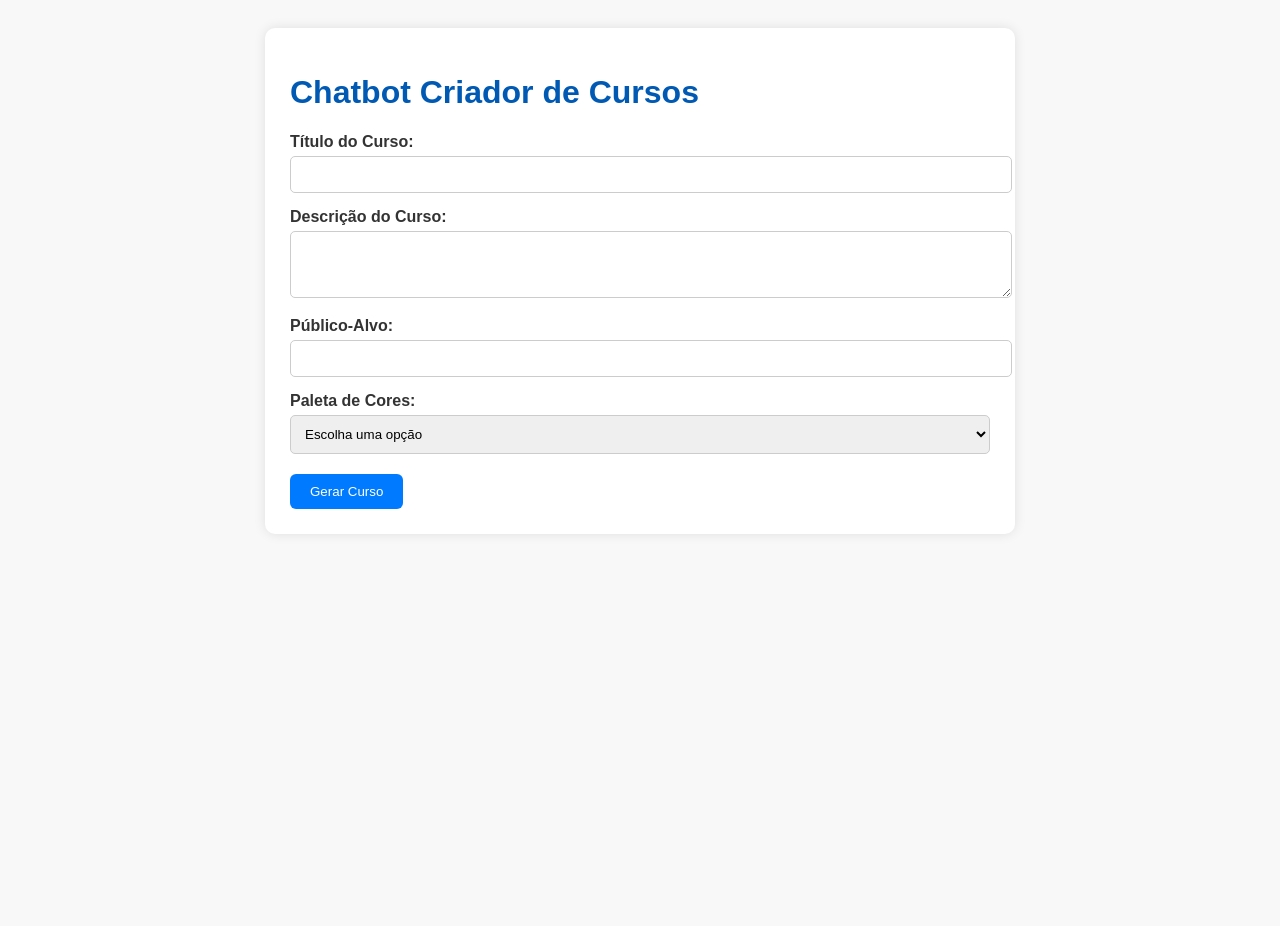
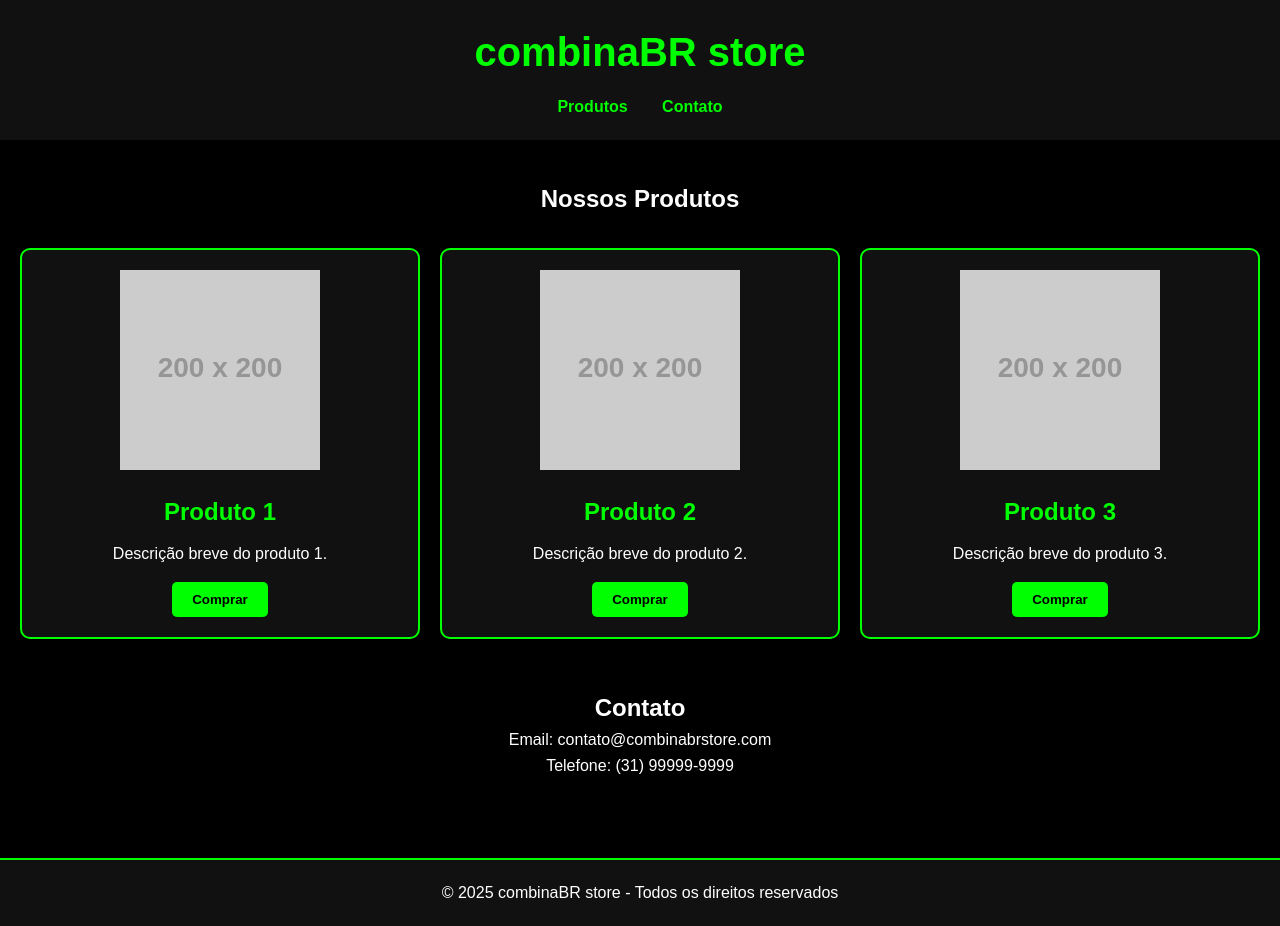
Before and after one commit to Miguelmouramuniz/Hacker-site, a plain HTML site: page index.html in a window 1280 px wide. Before the commit the page ends 800 px from the top, so only its background shows below. Drawn offline with Linux system fonts and the light colour scheme; placeholder pictures from the web are drawn by us.

Commit message:
Update index.html

```diff
--- a/index.html
+++ b/index.html
@@ -1,146 +1,154 @@
 <!DOCTYPE html>
 <html lang="pt-BR">
 <head>
-  <meta charset="UTF-8" />
-  <meta name="viewport" content="width=device-width, initial-scale=1.0"/>
-  <title>Criador de Cursos Profissionais</title>
+    <meta charset="UTF-8">
+    <meta name="viewport" content="width=device-width, initial-scale=1.0">
+    <title>combinaBR store</title>
     <style>
+        /* Reset básico */
+        * {
+            margin: 0;
+            padding: 0;
+            box-sizing: border-box;
+            font-family: Arial, sans-serif;
+        }
+
         body {
-      font-family: Arial, sans-serif;
+            background-color: #000;
+            color: #fff;
+            line-height: 1.6;
+        }
+
+        a {
+            color: #00ff00;
+            text-decoration: none;
+        }
+
+        header {
+            background-color: #111;
             padding: 20px;
-      background: #f8f8f8;
-      color: #333;
+            text-align: center;
         }
-    h1 {
-      color: #0059b3;
+
+        header h1 {
+            color: #00ff00;
+            font-size: 2.5em;
         }
-    .container {
-      max-width: 700px;
-      margin: auto;
-      background: white;
-      padding: 25px;
-      border-radius: 10px;
-      box-shadow: 0 0 12px rgba(0,0,0,0.1);
+
+        nav {
+            margin-top: 10px;
         }
-    label {
-      display: block;
-      margin-top: 15px;
+
+        nav a {
+            margin: 0 15px;
             font-weight: bold;
         }
-    input[type="text"], textarea, select {
-      width: 100%;
-      padding: 10px;
-      margin-top: 5px;
+
+        main {
+            padding: 40px 20px;
+        }
+
+        .produtos {
+            display: grid;
+            grid-template-columns: repeat(auto-fit, minmax(250px, 1fr));
+            gap: 20px;
+        }
+
+        .produto {
+            background-color: #111;
+            padding: 20px;
+            border: 2px solid #00ff00;
+            border-radius: 10px;
+            text-align: center;
+            transition: transform 0.3s;
+        }
+
+        .produto:hover {
+            transform: scale(1.05);
+        }
+
+        .produto img {
+            max-width: 100%;
+            height: auto;
+            margin-bottom: 15px;
+        }
+
+        .produto h2 {
+            color: #00ff00;
+            margin-bottom: 10px;
+        }
+
+        .produto p {
+            margin-bottom: 15px;
+        }
+
+        .produto button {
+            padding: 10px 20px;
+            border: none;
+            background-color: #00ff00;
+            color: #000;
+            font-weight: bold;
+            cursor: pointer;
             border-radius: 5px;
-      border: 1px solid #ccc;
+            transition: background-color 0.3s;
         }
-    textarea {
-      resize: vertical;
+
+        .produto button:hover {
+            background-color: #00cc00;
         }
-    button {
-      margin-top: 20px;
-      padding: 10px 20px;
-      background: #007bff;
-      color: white;
-      border: none;
-      border-radius: 6px;
-      cursor: pointer;
-    }
-    button:hover {
-      background: #0056b3;
-    }
-    .resultado {
-      margin-top: 30px;
+
+        footer {
+            background-color: #111;
+            text-align: center;
             padding: 20px;
-      background: #e6f3ff;
-      border-left: 5px solid #007bff;
-      border-radius: 8px;
-    }
-    ul {
-      padding-left: 20px;
+            margin-top: 40px;
+            border-top: 2px solid #00ff00;
         }
     </style>
 </head>
 <body>
-  <div class="container">
-    <h1>Chatbot Criador de Cursos</h1>
-    <form id="cursoForm">
-      <label for="titulo">Título do Curso:</label>
-      <input type="text" id="titulo" required />
+    <header>
+        <h1>combinaBR store</h1>
+        <nav>
+            <a href="#produtos">Produtos</a>
+            <a href="#contato">Contato</a>
+        </nav>
+    </header>
 
-      <label for="descricao">Descrição do Curso:</label>
-      <textarea id="descricao" rows="3" required></textarea>
+    <main>
+        <section id="produtos">
+            <h2 style="text-align:center; margin-bottom:30px;">Nossos Produtos</h2>
+            <div class="produtos">
+                <div class="produto">
+                    <img src="https://via.placeholder.com/200x200.png?text=Produto+1" alt="Produto 1">
+                    <h2>Produto 1</h2>
+                    <p>Descrição breve do produto 1.</p>
+                    <button>Comprar</button>
+                </div>
+                <div class="produto">
+                    <img src="https://via.placeholder.com/200x200.png?text=Produto+2" alt="Produto 2">
+                    <h2>Produto 2</h2>
+                    <p>Descrição breve do produto 2.</p>
+                    <button>Comprar</button>
+                </div>
+                <div class="produto">
+                    <img src="https://via.placeholder.com/200x200.png?text=Produto+3" alt="Produto 3">
+                    <h2>Produto 3</h2>
+                    <p>Descrição breve do produto 3.</p>
+                    <button>Comprar</button>
+                </div>
+            </div>
+        </section>
 
-      <label for="publico">Público-Alvo:</label>
-      <input type="text" id="publico" required />
+        <section id="contato" style="margin-top:50px; text-align:center;">
+            <h2>Contato</h2>
+            <p>Email: contato@combinabrstore.com</p>
+            <p>Telefone: (31) 99999-9999</p>
+        </section>
+    </main>
 
-      <label for="paleta">Paleta de Cores:</label>
-      <select id="paleta" required>
-        <option value="">Escolha uma opção</option>
-        <option value="1">Profissional Moderno (Azul Marinho, Cinza Carvão, Branco, Dourado)</option>
-        <option value="2">Criativo Vibrante (Verde Água, Laranja Cítrico, Roxo Lavanda, Amarelo Sol)</option>
-        <option value="3">Minimalista Elegante (Preto, Branco, Tons de Cinza, Prata)</option>
-        <option value="4">Natural Inspirador (Verde Musgo, Bege, Marrom Terra, Azul Céu)</option>
-        <option value="5">Tecnológico Futurista (Azul Elétrico, Preto, Prata Metálico, Ciano)</option>
-      </select>
-
-      <button type="submit">Gerar Curso</button>
-    </form>
-
-    <div id="resultado" class="resultado" style="display:none;"></div>
-  </div>
-
-  <script>
-    const paletas = {
-      "1": ["Profissional Moderno", "Azul Marinho, Cinza Carvão, Branco, Dourado"],
-      "2": ["Criativo Vibrante", "Verde Água, Laranja Cítrico, Roxo Lavanda, Amarelo Sol"],
-      "3": ["Minimalista Elegante", "Preto, Branco, Tons de Cinza, Prata"],
-      "4": ["Natural Inspirador", "Verde Musgo, Bege, Marrom Terra, Azul Céu"],
-      "5": ["Tecnológico Futurista", "Azul Elétrico, Preto, Prata Metálico, Ciano"]
-    };
-
-    document.getElementById("cursoForm").addEventListener("submit", function(e) {
-      e.preventDefault();
-
-      const titulo = document.getElementById("titulo").value.trim();
-      const descricao = document.getElementById("descricao").value.trim();
-      const publico = document.getElementById("publico").value.trim();
-      const paletaEscolhida = document.getElementById("paleta").value;
-
-      let palavraChave = titulo.split("para")[0] || titulo.split("de")[0] || "Seu Tema";
-      palavraChave = palavraChave.trim();
-
-      const modulos = [
-        "Módulo 0: Introdução ao Curso e Como Aproveitar ao Máximo",
-        `Módulo 1: Fundamentos de ${palavraChave}`,
-        "Módulo 2: Estratégias Avançadas e Ferramentas Práticas",
-        "Módulo 3: Estudos de Caso e Aplicações Reais",
-        "Módulo 4: Montando Seu Projeto e Próximos Passos",
-        "Módulo Final: Conclusão, Recursos Adicionais e Certificado"
-      ];
-
-      let preco = 99.99;
-      if (descricao.length > 100) preco += 50;
-      if (titulo.toLowerCase().includes("avançado") || titulo.toLowerCase().includes("master") || titulo.toLowerCase().includes("completo")) {
-        preco += 100;
-      }
-
-      const [nomePaleta, cores] = paletas[paletaEscolhida];
-
-      // Exibir resultado
-      const resultadoDiv = document.getElementById("resultado");
-      resultadoDiv.style.display = "block";
-      resultadoDiv.innerHTML = `
-        <h2>🎉 Curso Gerado com Sucesso!</h2>
-        <p><strong>Título:</strong> ${titulo}</p>
-        <p><strong>Descrição:</strong> ${descricao}</p>
-        <p><strong>Público-Alvo:</strong> ${publico}</p>
-        <p><strong>Paleta de Cores:</strong> ${nomePaleta} (${cores})</p>
-        <p><strong>Preço Sugerido:</strong> R$ ${preco.toFixed(2)}</p>
-        <h3>📘 Estrutura do Curso:</h3>
-        <ul>${modulos.map(m => `<li>${m}</li>`).join('')}</ul>
-      `;
-    });
-  </script>
+    <footer>
+        &copy; 2025 combinaBR store - Todos os direitos reservados
+    </footer>
 </body>
 </html>
```
Lines whose indentation alone changed are shown as unchanged.
